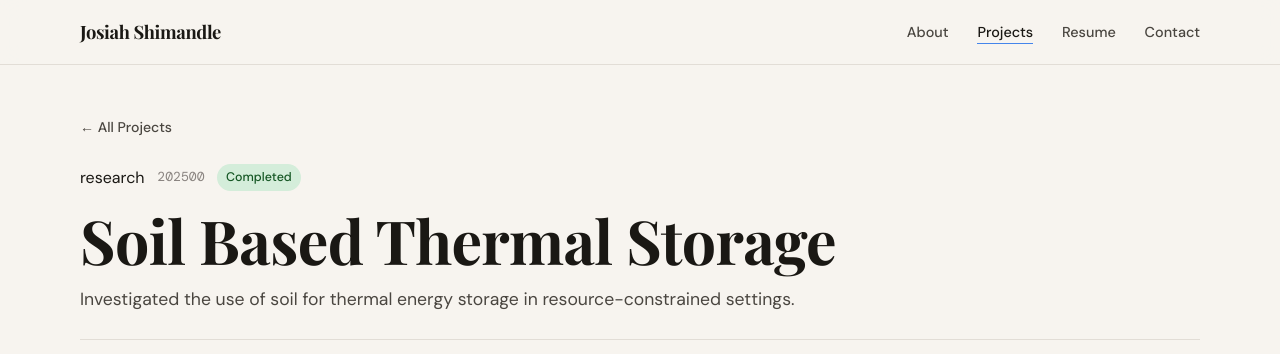
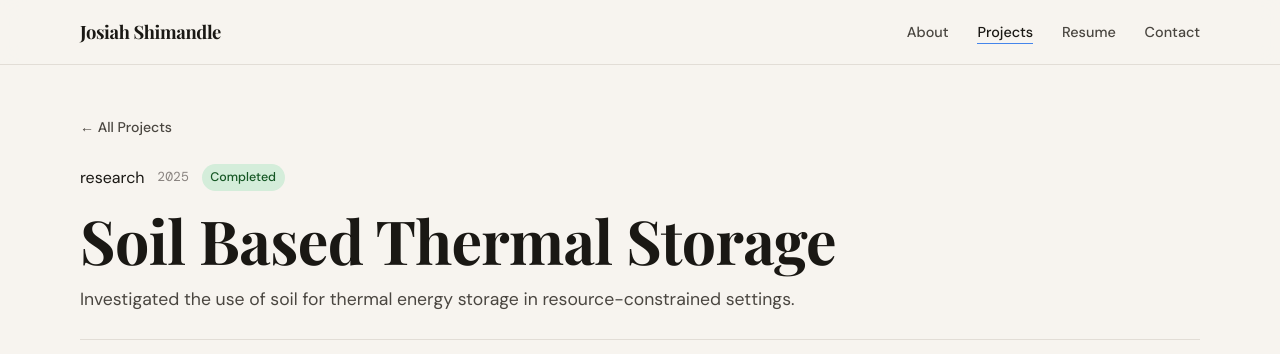
Before and after one commit to jshimandle/jshimandle.github.io, a Jekyll site: the page built from _projects/dirt-battery.md, in a window 1280 px wide and 900 px high. Shown: the top 354 px of the window. Built offline with Jekyll 4.4.1, drawn with Linux system fonts in a browser that asks for light colours; some web fonts are replaced.

Commit message:
Update project.html

```diff
--- a/_layouts/project.html
+++ b/_layouts/project.html
@@ -6,7 +6,7 @@
     <a href="{{ '/projects/' | relative_url }}" class="back-link">← All Projects</a>
     <div class="project-meta-bar">
       <span class="project-tag">{{ page.category | default: "Engineering" }}</span>
-      {% if page.date %}<time>{{ page.date | date: "%Y%M" }}</time>{% endif %}
+      {% if page.date %}<time>{{ page.date | date: "%Y" }}</time>{% endif %}
       {% if page.status %}<span class="project-status status-{{ page.status | downcase }}">{{ page.status }}</span>{% endif %}
     </div>
     <h1 class="project-title">{{ page.title }}</h1>
```
